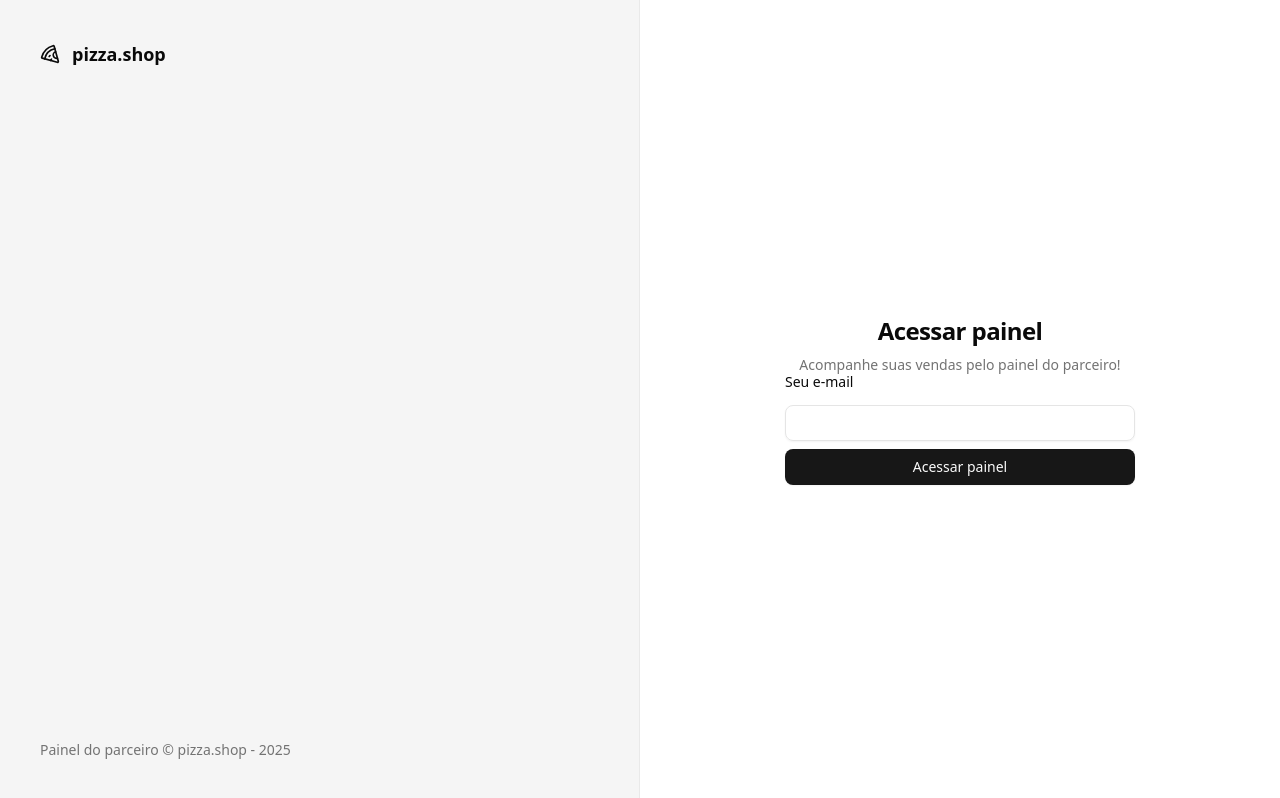
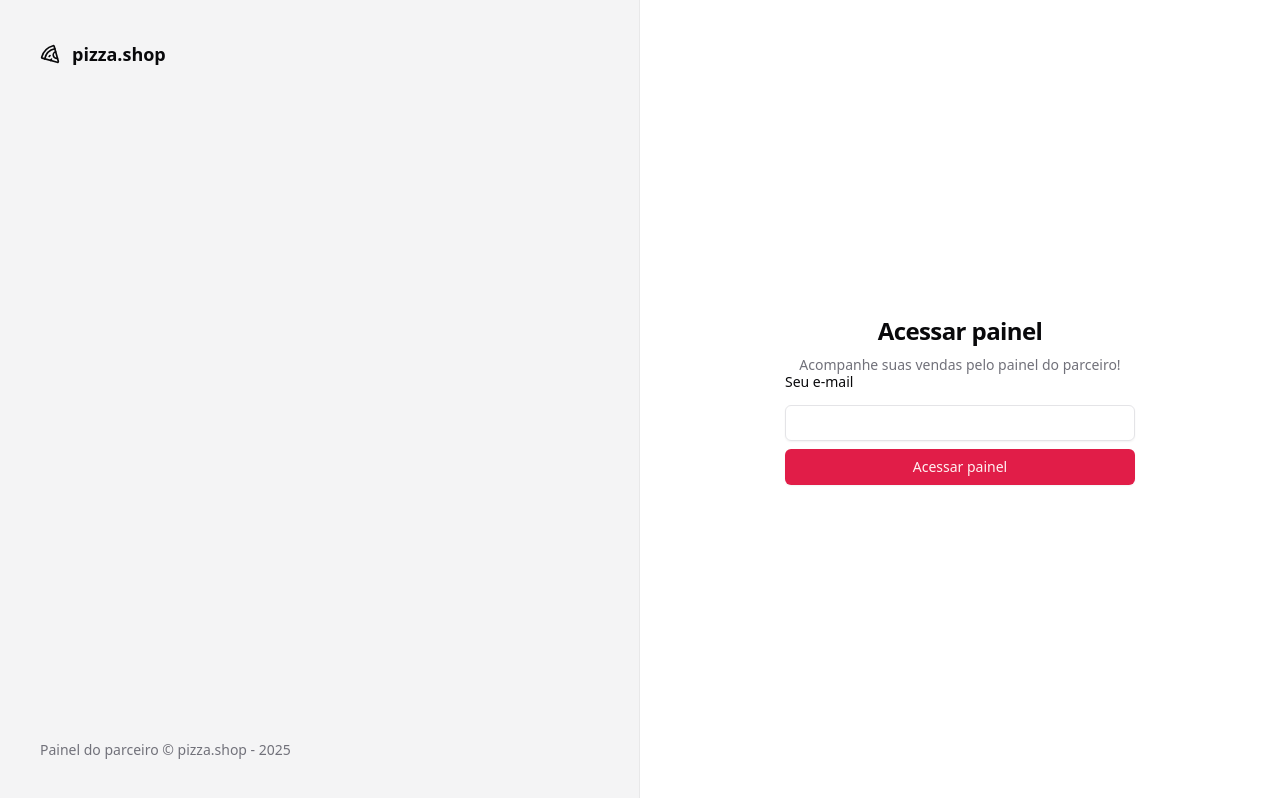
Before and after one commit to MateusLucSantos/pizzashop-web, a React (Vite) app: page /sign-in in a window 1280 px wide. Built offline with nearby package versions, Linux system fonts and the light colour scheme.

Commit message:
Utilizando a biblioteca de Toast Sonner

```diff
--- a/prettier.config.cjs
+++ /dev/null
@@ -1,3 +0,0 @@
-module.exports={
-    plugins:['prettier-plugin-tailwindcss']
-}
--- a/src/App.tsx
+++ b/src/App.tsx
@@ -1,13 +1,14 @@
-import "./index.css";
 import { RouterProvider } from "react-router";
 import { router } from "./routes/routes";
 import { Helmet, HelmetProvider } from "react-helmet-async";
+import { Toaster } from "sonner";
 
 export function App() {
   return (
     <HelmetProvider>
-      <Helmet titleTemplate="%s | pizza.shop"/>
-      <RouterProvider router={router}/>
+      <Helmet titleTemplate="%s | pizza.shop" />
+      <Toaster richColors />
+      <RouterProvider router={router} />
     </HelmetProvider>
   );
 }
--- /dev/null
+++ b/src/components/ui/sonner.tsx
@@ -0,0 +1,27 @@
+import { useTheme } from "next-themes"
+import { Toaster as Sonner, ToasterProps } from "sonner"
+
+const Toaster = ({ ...props }: ToasterProps) => {
+  const { theme = "system" } = useTheme()
+
+  return (
+    <Sonner
+      theme={theme as ToasterProps["theme"]}
+      className="toaster group"
+      toastOptions={{
+        classNames: {
+          toast:
+            "group toast group-[.toaster]:bg-background group-[.toaster]:text-foreground group-[.toaster]:border-border group-[.toaster]:shadow-lg",
+          description: "group-[.toast]:text-muted-foreground",
+          actionButton:
+            "group-[.toast]:bg-primary group-[.toast]:text-primary-foreground font-medium",
+          cancelButton:
+            "group-[.toast]:bg-muted group-[.toast]:text-muted-foreground font-medium",
+        },
+      }}
+      {...props}
+    />
+  )
+}
+
+export { Toaster }
--- a/src/index.css
+++ b/src/global.css
@@ -5,6 +5,61 @@
 @custom-variant dark (&:is(.dark *));
 
 :root {
+  --background: hsl(0 0% 100%);
+  --foreground: hsl(240 10% 3.9%);
+  --card: hsl(0 0% 100%);
+  --card-foreground: hsl(240 10% 3.9%);
+  --popover: hsl(0 0% 100%);
+  --popover-foreground: hsl(240 10% 3.9%);
+  --primary: hsl(346.8 77.2% 49.8%);
+  --primary-foreground: hsl(355.7 100% 97.3%);
+  --secondary: hsl(240 4.8% 95.9%);
+  --secondary-foreground: hsl(240 5.9% 10%);
+  --muted: hsl(240 4.8% 95.9%);
+  --muted-foreground: hsl(240 3.8% 46.1%);
+  --accent: hsl(240 4.8% 95.9%);
+  --accent-foreground: hsl(240 5.9% 10%);
+  --destructive: hsl(0 84.2% 60.2%);
+  --destructive-foreground: hsl(0 0% 98%);
+  --border: hsl(240 5.9% 90%);
+  --input: hsl(240 5.9% 90%);
+  --ring: hsl(346.8 77.2% 49.8%);
+  --radius: 0.5rem;
+  --chart-1: hsl(12 76% 61%);
+  --chart-2: hsl(173 58% 39%);
+  --chart-3: hsl(197 37% 24%);
+  --chart-4: hsl(43 74% 66%);
+  --chart-5: hsl(27 87% 67%);
+}
+
+.dark {
+  --background: hsl(20 14.3% 4.1%);
+  --foreground: hsl(0 0% 95%);
+  --card: hsl(24 9.8% 10%);
+  --card-foreground: hsl(0 0% 95%);
+  --popover: hsl(0 0% 9%);
+  --popover-foreground: hsl(0 0% 95%);
+  --primary: hsl(346.8 77.2% 49.8%);
+  --primary-foreground: hsl(355.7 100% 97.3%);
+  --secondary: hsl(240 3.7% 15.9%);
+  --secondary-foreground: hsl(0 0% 98%);
+  --muted: hsl(0 0% 15%);
+  --muted-foreground: hsl(240 5% 64.9%);
+  --accent: hsl(12 6.5% 15.1%);
+  --accent-foreground: hsl(0 0% 98%);
+  --destructive: hsl(0 62.8% 30.6%);
+  --destructive-foreground: hsl(0 85.7% 97.3%);
+  --border: hsl(240 3.7% 15.9%);
+  --input: hsl(240 3.7% 15.9%);
+  --ring: hsl(346.8 77.2% 49.8%);
+  --chart-1: hsl(220 70% 50%);
+  --chart-2: hsl(160 60% 45%);
+  --chart-3: hsl(30 80% 55%);
+  --chart-4: hsl(280 65% 60%);
+  --chart-5: hsl(340 75% 55%);
+}
+
+/* :root {
   --background: oklch(1 0 0);
   --foreground: oklch(0.145 0 0);
   --card: oklch(1 0 0);
@@ -73,7 +128,7 @@
   --sidebar-accent-foreground: oklch(0.985 0 0);
   --sidebar-border: oklch(0.269 0 0);
   --sidebar-ring: oklch(0.439 0 0);
-}
+} */
 
 @theme inline {
   --color-background: var(--background);
--- a/src/main.tsx
+++ b/src/main.tsx
@@ -1,9 +1,10 @@
 import { StrictMode } from "react";
 import { createRoot } from "react-dom/client";
 import { App } from "./App";
+import "./global.css";
 
 createRoot(document.getElementById("root")!).render(
   <StrictMode>
     <App />
-  </StrictMode>
+  </StrictMode>,
 );
--- a/src/pages/auth/sign-in.tsx
+++ b/src/pages/auth/sign-in.tsx
@@ -2,28 +2,65 @@ import { Button } from "@/components/ui/button";
 import { Input } from "@/components/ui/input";
 import { Label } from "@/components/ui/label";
 import { Helmet } from "react-helmet-async";
+import { useForm } from "react-hook-form";
+import { toast } from "sonner";
+import { z } from "zod";
+
+const signInForm = z.object({
+  email: z.string().email(),
+});
+
+type SignInForm = z.infer<typeof signInForm>;
 
 export function SignIn() {
+  const {
+    register,
+    handleSubmit,
+    formState: { isSubmitting },
+  } = useForm<SignInForm>();
+
+  async function handleSignIn(data: SignInForm) {
+    try {
+      console.log(data);
+
+      await new Promise((resolve) => setTimeout(resolve, 2000));
+
+      toast.success("Enviamos um link de autenticação para seu e-mail!", {
+        action: {
+          label: "Reenviar",
+          onClick: () => handleSignIn(data),
+        },
+      });
+    } catch (error) {
+      toast.error("credenciais inválidas.");
+    }
+  }
   return (
     <div>
       <Helmet />
       <div className="p-8">
-                <div className="w-[350px] flex flex-col justify-center gap-6">
+        <div className="flex w-[350px] flex-col justify-center gap-6">
           <div className="flex flex-col gap-2 text-center">
-                        <h1 className="text-2xl font-semibold tracking-tight">Acessar painel</h1>
-                        <p className="text-sm text-muted-foreground">Acompanhe suas vendas pelo painel do parceiro!</p>
+            <h1 className="text-2xl font-semibold tracking-tight">
+              Acessar painel
+            </h1>
+            <p className="text-muted-foreground text-sm">
+              Acompanhe suas vendas pelo painel do parceiro!
+            </p>
           </div>
         </div>
 
-                <form action="" className="space-y-2">
+        <form onSubmit={handleSubmit(handleSignIn)} className="space-y-2">
           <div className="space-y-4">
             <Label htmlFor="email">Seu e-mail</Label>
-                        <Input id="email" type="email" />
+            <Input id="email" type="email" {...register("email")} />
           </div>
 
-                    <Button className="w-full" type="submit">Acessar painel</Button>
+          <Button disabled={isSubmitting} className="w-full" type="submit">
+            Acessar painel
+          </Button>
         </form>
       </div>
     </div>
-    )
+  );
 }
```
Also changed, not shown: package.json (+7 -1 lines), .prettierrc.json (added), components.json, 1 other file (tests, documents, lock files or other folders). Lines whose indentation alone changed are shown as unchanged.
